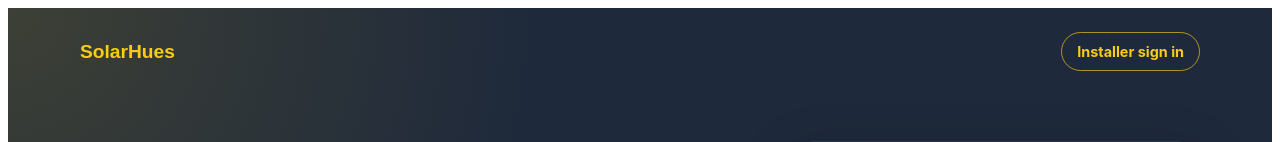
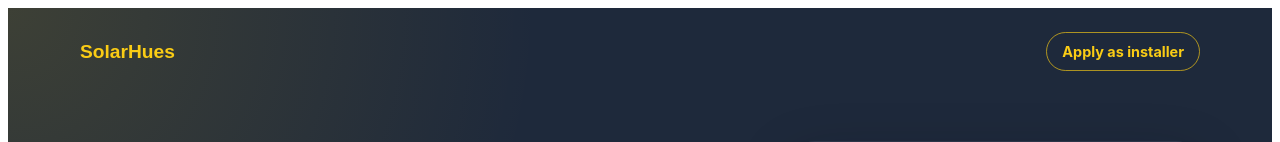
Before and after one commit to Solarhues/Solarhues-site, a Next.js app: page /vendor-apply in a window 1280 px wide. Shown: the top 142 px of the page. Built offline with nearby package versions, Linux system fonts and the light colour scheme.

Commit message:
Update links to point to vendor application form

```diff
--- a/app/vendor-apply/page.js
+++ b/app/vendor-apply/page.js
@@ -146,9 +146,9 @@ export default function VendorApplyPage() {
             SolarHues
           </Link>
 
-          <Link href="/vendor-login" style={styles.loginLink}>
-            Installer sign in
-          </Link>
+          <Link href="/vendor-apply/form" style={styles.loginLink}>
+  Apply as installer
+</Link>
         </nav>
 
         <section style={styles.hero}>
@@ -165,9 +165,9 @@ export default function VendorApplyPage() {
               installation work progresses.
             </p>
 
-            <Link href="/vendor-login" style={styles.primaryLink}>
-              Start installer application
-            </Link>
+           <Link href="/vendor-apply/form" style={styles.primaryLink}>
+  Start installer application
+</Link>
           </div>
 
           <aside style={styles.panel}>
```
